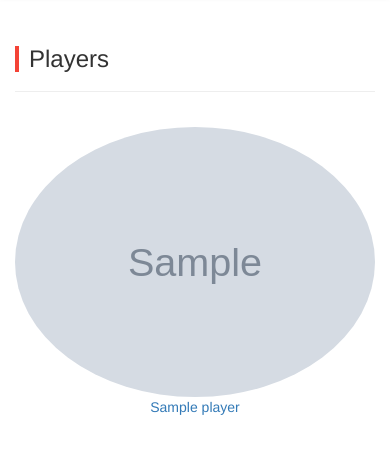
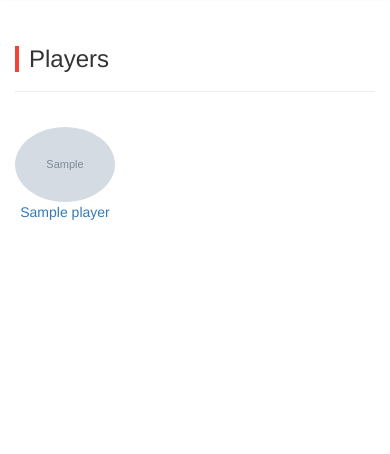
Before and after one commit to adelprete/Pickup-Basketball-Stats, a Django app: template basketball/templates/players_home.html in a window 390 px wide. Shown: the part 54-508 px from the top of the page. Run offline with Django 3.2, Linux system fonts and the light colour scheme; the template is opened without the code that fills it: most values are stand-ins (such as "Sample title", 1, 10 or a date in 2020); grey boxes marked "Sample" are stand-in pictures; parts of the project's set-up code (start-up, migrations or seed data) failed here and were passed over; some libraries are stand-ins or nearby versions.

Commit message:
small design touch up

```diff
--- a/basketball/templates/player_detail.html
+++ b/basketball/templates/player_detail.html
@@ -21,7 +21,7 @@
 			{% endif %}
 		</div>
 		<div class="col-xs-5 col-sm-6 col-md-3">
-			<table style="min-height: 10em; vertical-align: middle;">
+			<table style="min-height: 10em; vertical-align: middle; margin-left:-15px;">
 				<tr>
 					<td style="font-weight:bold;">DOB: </td>
 					<td style="padding-left:5px;">{% if player.birth_date %}{{ player.birth_date }}{% else %}TBD{% endif %}</td>
--- a/basketball/templates/players_home.html
+++ b/basketball/templates/players_home.html
@@ -10,7 +10,7 @@
 	</div>
 	<div class="row">
 		{% for player in players %}
-			<div class="col-sm-2" style="margin-top:15px;text-align:center;">
+			<div class="col-xs-4 col-sm-2" style="margin-top:15px;text-align:center;">
 				<a href="{{ player.get_absolute_url }}">
 				{% if player.image_src %}
 					<img src="{% thumbnail player.image_src 200x200 crop %}" class="img-responsive img-circle">
```
